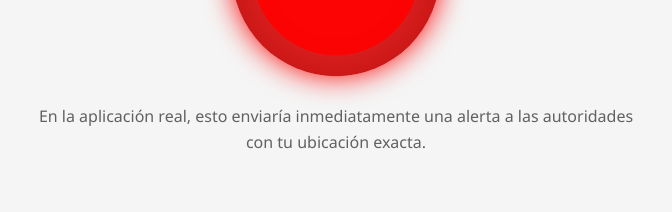
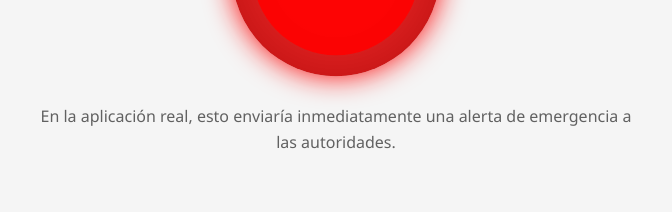
Before and after one commit to icruzh01/webEmergenciaK8, a plain HTML site: page index.html in a window 1280 px wide. Shown: the part 2068-2280 px from the top of the page, 304-976 px from the left. Drawn offline with nearby package versions, Linux system fonts and the light colour scheme.

Commit message:
Update index.html

```diff
--- a/index.html
+++ b/index.html
@@ -1568,7 +1568,7 @@
         </div>
     </div>
 
-        <p data-aos="fade-up">En la aplicación real, esto enviaría inmediatamente una alerta a las autoridades con tu ubicación exacta.</p>
+        <p data-aos="fade-up">En la aplicación real, esto enviaría inmediatamente una alerta de emergencia a las autoridades.</p>
     </section>
 
     <!-- Confirmation Modal -->
```
